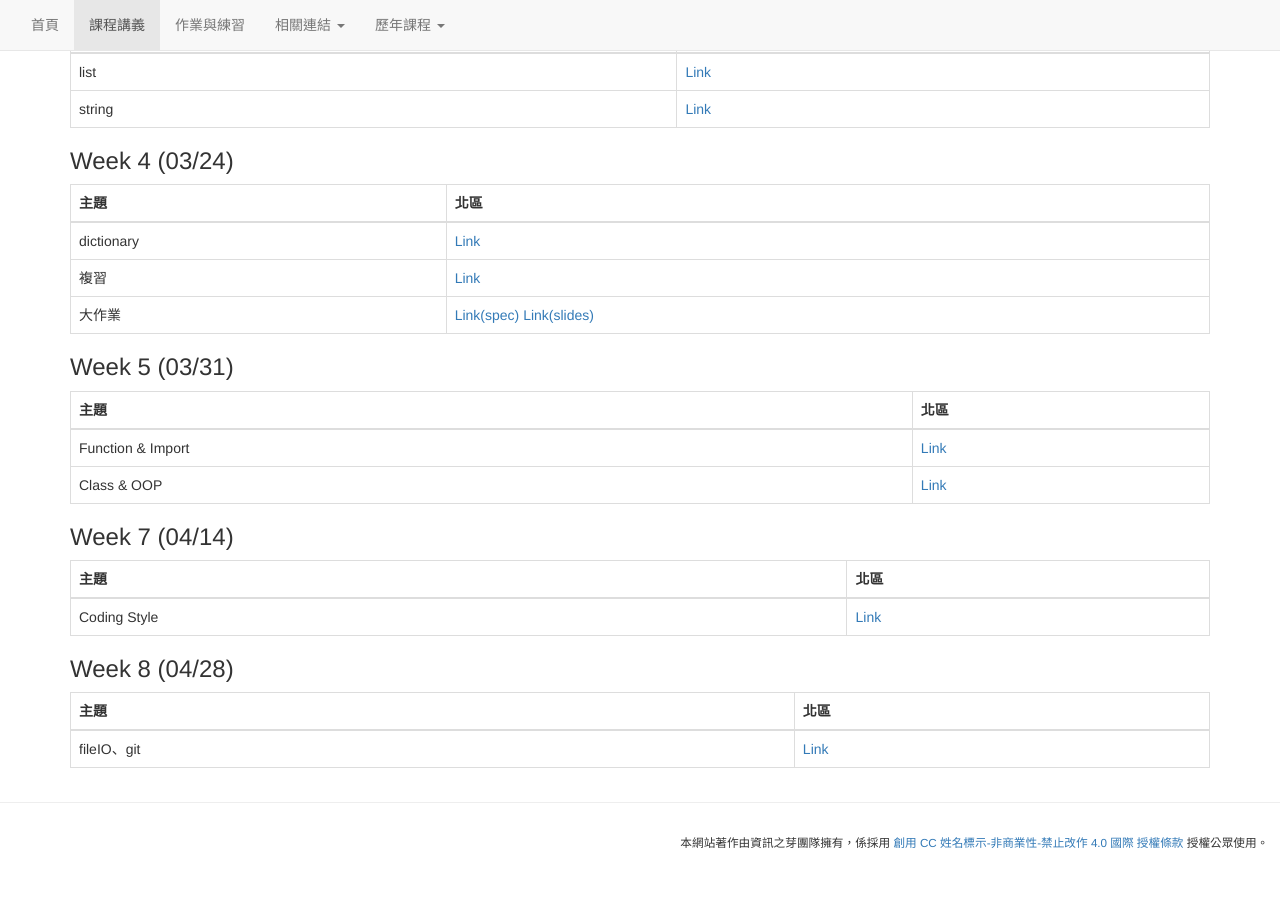
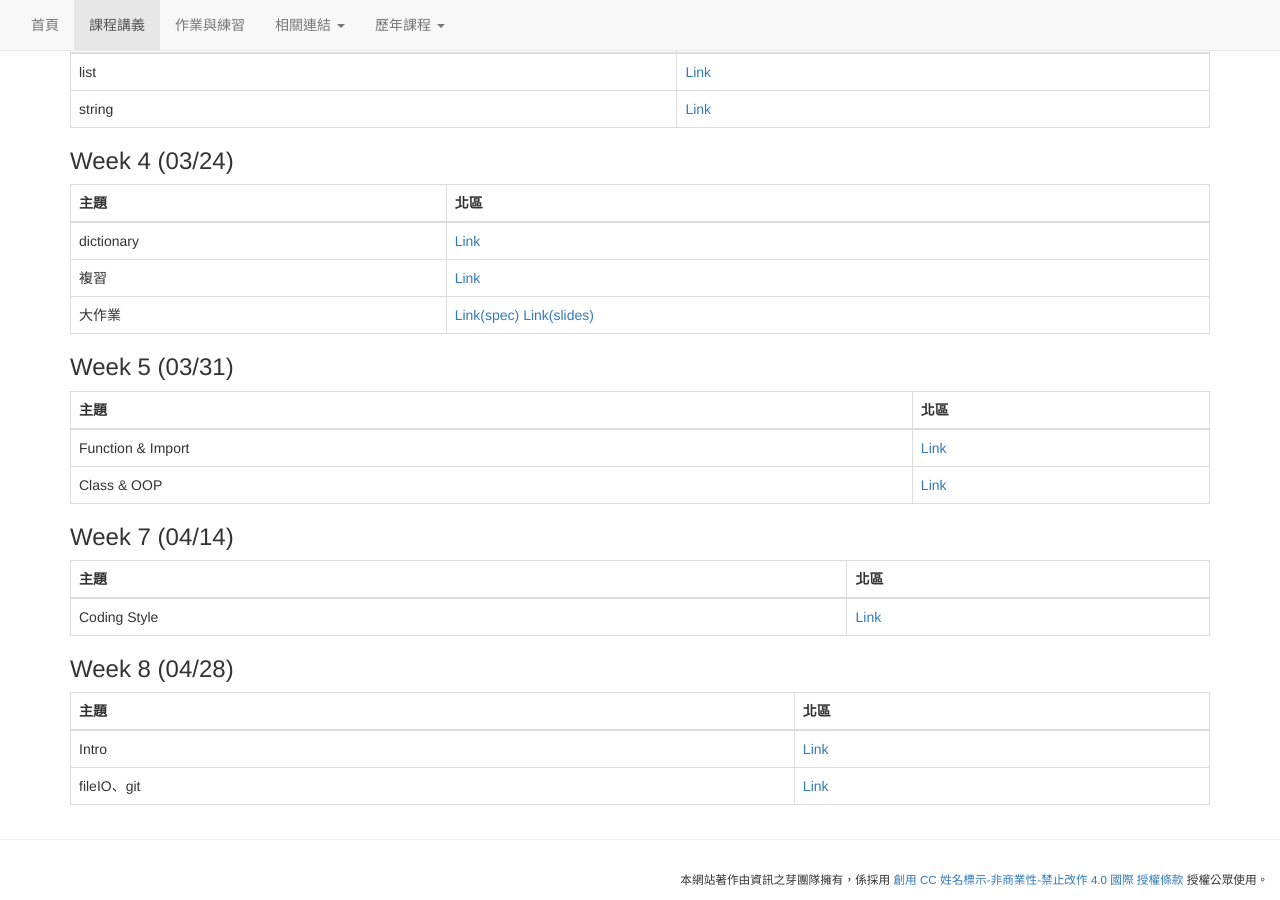
Before and after one commit to tw-csie-sprout/py2025, a Jekyll site: the page built from slides.md, in a window 1280 px wide and 900 px high, scrolled down 669 px. Built offline with Jekyll 4.4.1, drawn with Linux system fonts in a browser that asks for light colours; before the commit the page ends 1532 px from its top, so only the background shows below that.

Commit message:
Update slides.md

```diff
--- a/slides.md
+++ b/slides.md
@@ -62,4 +62,5 @@ title: "課程講義"
 {: .table .table-bordered}
 | 主題 | 北區 |
 | --- | --- |
+| Intro| [Link](https://drive.google.com/file/d/1oTUwMEnWPmwIL3FM3yl6dCnqBJEJYkmi/view?usp=drive_link) |
 | fileIO、git | [Link](https://docs.google.com/presentation/d/1X1uqxsrko65y5UyReWjJJMgAWNw7-sigMPYr5t7eU68/edit?usp=sharing)
```
